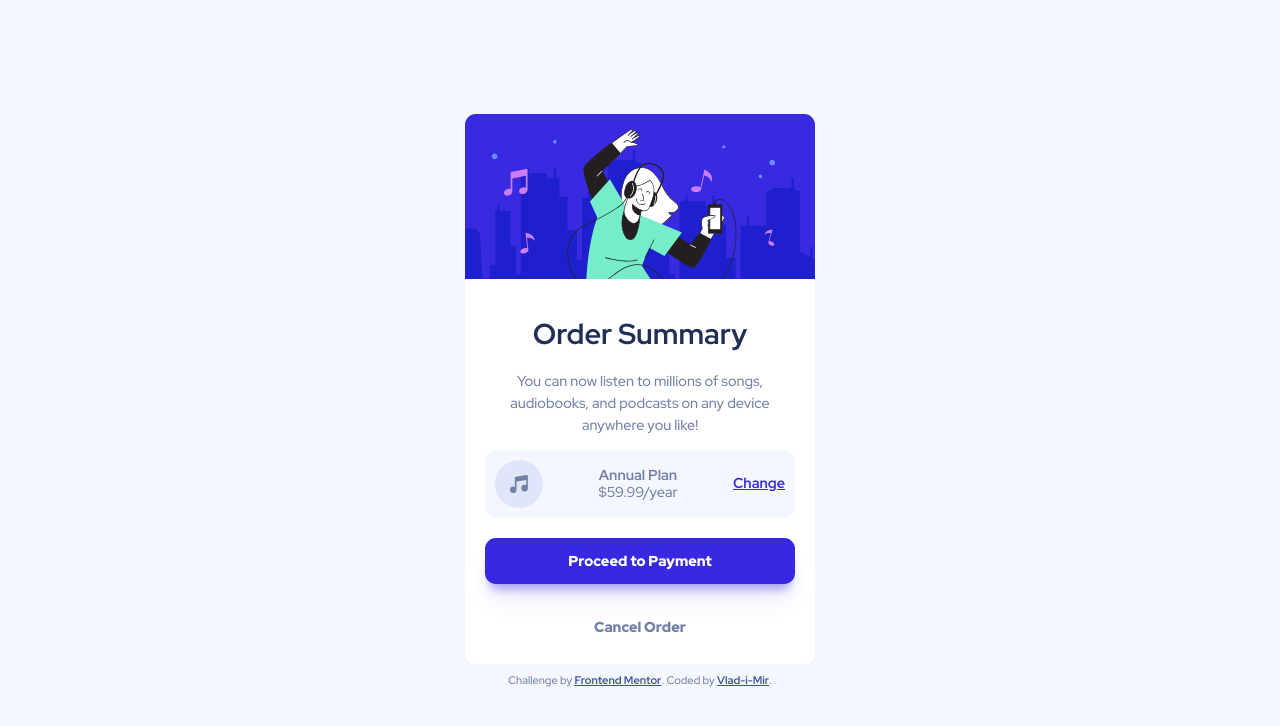
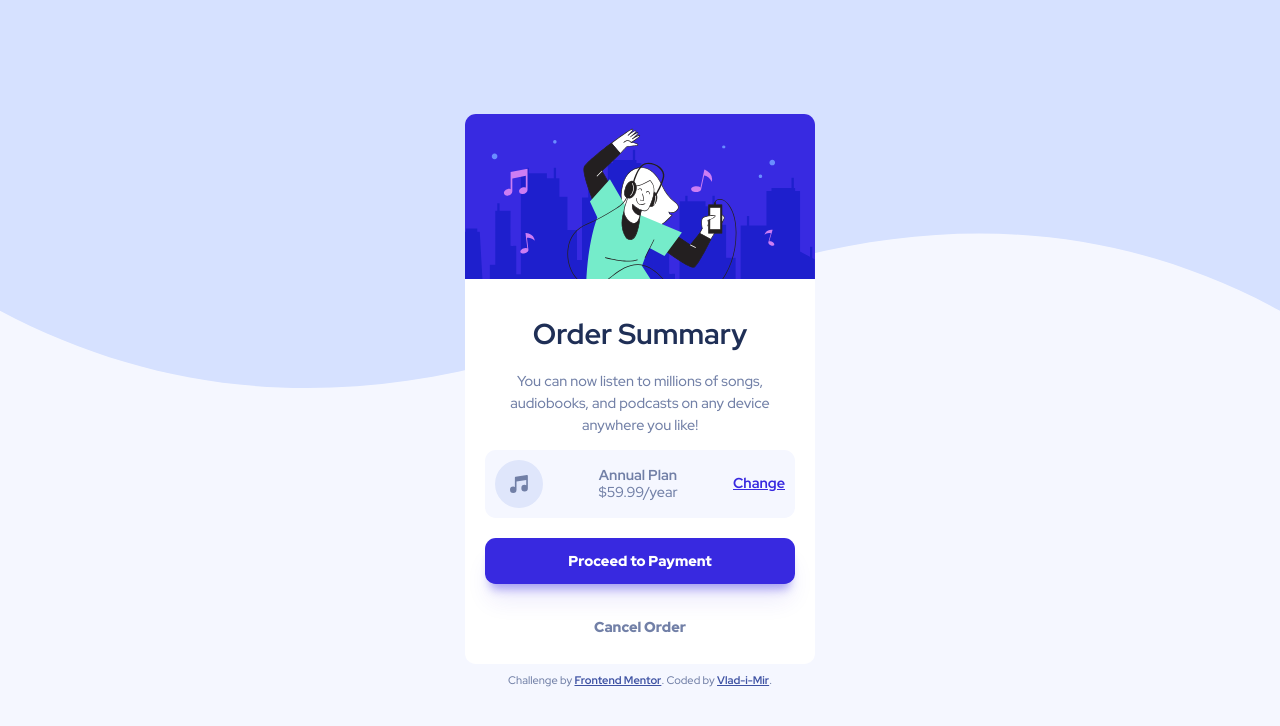
Before and after one commit to VladenCode/FM-Order-summary-card, a plain HTML site: page order-summary-component-main/index.html in a window 1280 px wide. Drawn offline with Linux system fonts and the light colour scheme.

Commit message:
adding backgraund picture

```diff
--- a/order-summary-component-main/css/styles.css
+++ b/order-summary-component-main/css/styles.css
@@ -44,6 +44,9 @@ html {
 }
 
 body {
+  background-image: url(/order-summary-component-main/images/pattern-background-mobile.svg);
+  background-repeat: no-repeat;
+  background-size: contain;
   background-color: var(--cl-s-veryPaleBlue);
   display: flex;
   flex-direction: column;
@@ -154,6 +157,9 @@ desktop styles
   html {
     font-size: 90%;
   }
+  body {
+    background-image: url(/order-summary-component-main/images/pattern-background-desktop.svg);
+  }
   .card {
     width: 350px;
     height: 550px;
```
